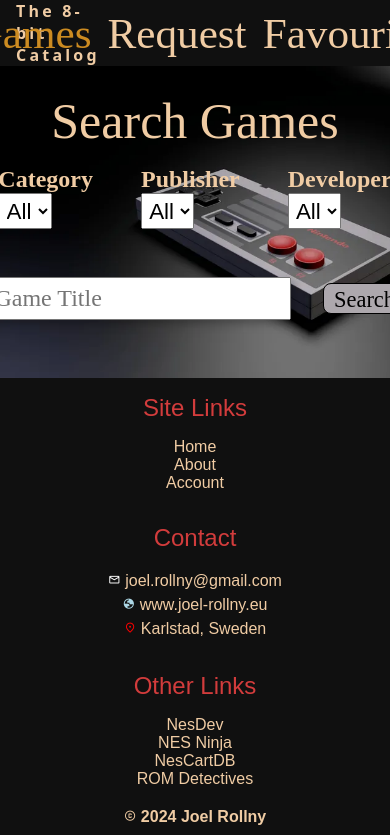
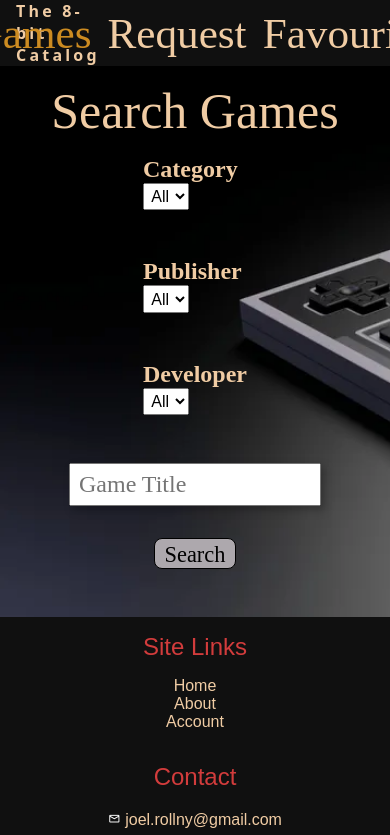
Before and after one commit to joelBIT/8-bit-catalog, a React (Vite) app: page /games in a window 390 px wide. Shown: the top 835 px of the page. Built offline with nearby package versions, Linux system fonts and the light colour scheme; a web font is replaced by a local one.

Commit message:
Made search page responsive

```diff
--- a/src/components/search/Select.tsx
+++ b/src/components/Select.tsx
@@ -1,5 +1,5 @@
 import { ReactElement, useRef } from "react";
-import { ALL_OPTION_VALUE } from "../../utils";
+import { ALL_OPTION_VALUE } from "../utils";
 
 export function Select({title, list, defaultOption, getOption}: {title: string, list: string[], defaultOption: string, getOption: (option: string) => void}): ReactElement {
     const ref = useRef<HTMLSelectElement>(null);
--- a/src/components/index.ts
+++ b/src/components/index.ts
@@ -18,5 +18,5 @@ export * from "./LoginForm";
 export * from "./search/Pagination";
 export * from "./search/SearchForm";
 export * from "./search/SearchResult";
-export * from "./search/Select";
+export * from "./Select";
 export * from "./RegisterForm";
--- /dev/null
+++ b/src/css/components/Select.css
@@ -0,0 +1,8 @@
+
+@media (max-width: 500px) {
+    section {
+        select {
+            font-size: 1rem;
+        }
+    }
+}
--- a/src/css/components/search/SearchForm.css
+++ b/src/css/components/search/SearchForm.css
@@ -30,3 +30,29 @@
         }
     }
 }
+
+@media (max-width: 1100px) {
+    #searchForm {
+        #searchFilters {
+            flex-direction: column;
+        }
+    }
+}
+
+@media (max-width: 600px) {
+    #searchForm {
+        #searchInput {
+            flex-direction: column;
+        }
+    }
+}
+
+@media (max-width: 500px) {
+    #searchForm {
+        #searchInput {
+            #searchTitle {
+                width: 15rem;
+            }
+        }
+    }
+}
--- a/src/css/index.css
+++ b/src/css/index.css
@@ -16,6 +16,7 @@
 @import url("./components/HeroCard.css");
 @import url("./components/LoginForm.css");
 @import url("./components/RegisterForm.css");
+@import url("./components/Select.css");
 @import url("./components/footer/Contact.css");
 @import url("./components/footer/Footer.css");
 @import url("./components/footer/OtherLinks.css");
```
